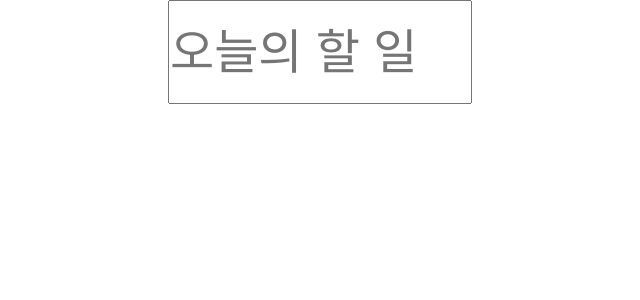
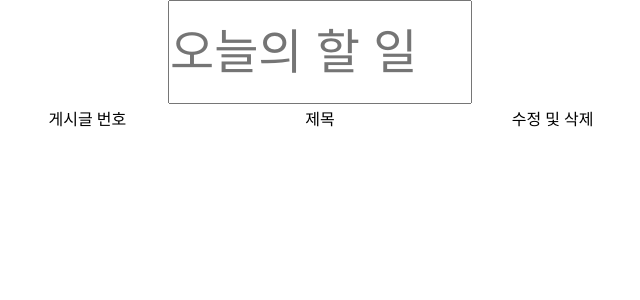
Before and after one commit to jumpjoong/TodoList-TypeScript, a React (Create React App) app: page / in a window 1280 px wide. Shown: the top 300 px of the page, without its empty margins (320-960 px from the left). Built offline with nearby package versions, Linux system fonts and the light colour scheme.

Commit message:
scss end

```diff
--- a/src/component/Main.tsx
+++ b/src/component/Main.tsx
@@ -12,7 +12,15 @@ function Main() {
         <input placeholder='오늘의 할 일' type="text"onChange={handleInput} value={input}/>
       </form>
       <div>
-        <ul>
+        <table>
+          <thead>
+            <tr>
+              <td>게시글 번호</td>
+              <td>제목</td>
+              <td>수정 및 삭제</td>
+            </tr>
+          </thead>
+          <tbody>
               {
                 item && item.slice(0).reverse().map(obj =>
                   <Item
@@ -23,7 +31,8 @@ function Main() {
                   />
                 )
               }
-        </ul>
+          </tbody>
+        </table>
       </div>
     </div>
   )
--- a/src/component/item/Item.tsx
+++ b/src/component/item/Item.tsx
@@ -1,33 +1,55 @@
-import { FormEvent, useContext } from "react"
+import { useContext, useRef } from "react"
 import { Input } from "../../type/typeContext"
 import { AppC } from "../../context/Context"
 
 function Item({detail, idx, completed}: Input) {
-  const data = {detail, idx, completed}
-  const {item, setItem} = useContext(AppC)
+  const data = {detail, idx, completed};
+  const {item, setItem} = useContext(AppC);
+  const fixRef = useRef<HTMLInputElement>(null);
+  ///컨텐츠 삭제
   const deleteItem = (idx: number) => {
-    setItem(item.filter((obj) => obj.idx !== idx))
+    setItem(item.filter((obj) => obj.idx !== idx));
   }
   //수정창으로 변경
   const fixInput = (idx: number) => {
     setItem(prevItem => prevItem.map(item =>
-      item.idx == idx ? {...item, completed: !item.completed} : item
+      item.idx === idx ? {...item, completed: !item.completed} : item
     ));
   }
+  //수정창 텍스트 변경
   const fixChange = (idx: number, e: React.ChangeEvent<HTMLInputElement>) => {
-    console.log(idx, e.target.value)
+    console.log(e.target.onkeydown)
     setItem(prevItem => prevItem.map(item =>
         item.idx === idx ? {...item, detail: e.target.value} : item
-    ))
+    ));
   }
+
   return (
-    <li >
+    <tr>
       {
-        completed ? <input type="text" value={data.detail} onChange={(e)=>fixChange(data.idx, e)}/> : <p>{data.detail}</p>
+        completed ?
+        <>
+          <td>
+            <p>{data.idx}</p>
+          </td>
+          <td>
+            <input ref={fixRef} type="text" value={data.detail} onChange={(e)=>fixChange(data.idx, e)}/>
+          </td>
+        </>
+        :<>
+        <td>
+          <p>{data.idx}</p>
+        </td>
+        <td>
+          <p>{data.detail}</p>
+        </td>
+        </>
       }
+      <td>
       <img src="./img/edit.svg" alt="수정" onClick={()=>fixInput(data.idx)}/>
       <img src="./img/delete.svg" alt="삭제" onClick={()=>deleteItem(data.idx)}/>
-    </li>
+      </td>
+    </tr>
   )
 }
 
--- a/src/style/main.scss
+++ b/src/style/main.scss
@@ -15,23 +15,36 @@
       font-size: 3rem;
     }
   }
-  ul {
-    li {
+  div {
+    width: 100%;
+    > table {
       max-width: 700px;
       width: 100%;
       margin: 0 auto;
-      display: flex;
-      align-items: center;
-      p {
-        overflow: hidden;
-        width: 70%;
-        font-size: 3rem;
-        margin-right: 2rem;
-        white-space: nowrap;
-        text-overflow: ellipsis;
+      > thead {
+        text-align: center;
+        > tr {
+          > td {
+            width: 30%;
+          }
+        }
       }
-      img {
-        cursor: pointer;
+      > tbody {
+        text-align: center;
+        > tr {
+          > td {
+            text-align: center;
+            &:nth-of-type(2) {
+              p {
+                text-align: left;
+              }
+            }
+            > p {
+              display: inline-block;
+              width: 100%;
+            }
+          }
+        }
       }
     }
   }
```
Lines whose indentation alone changed are shown as unchanged.
